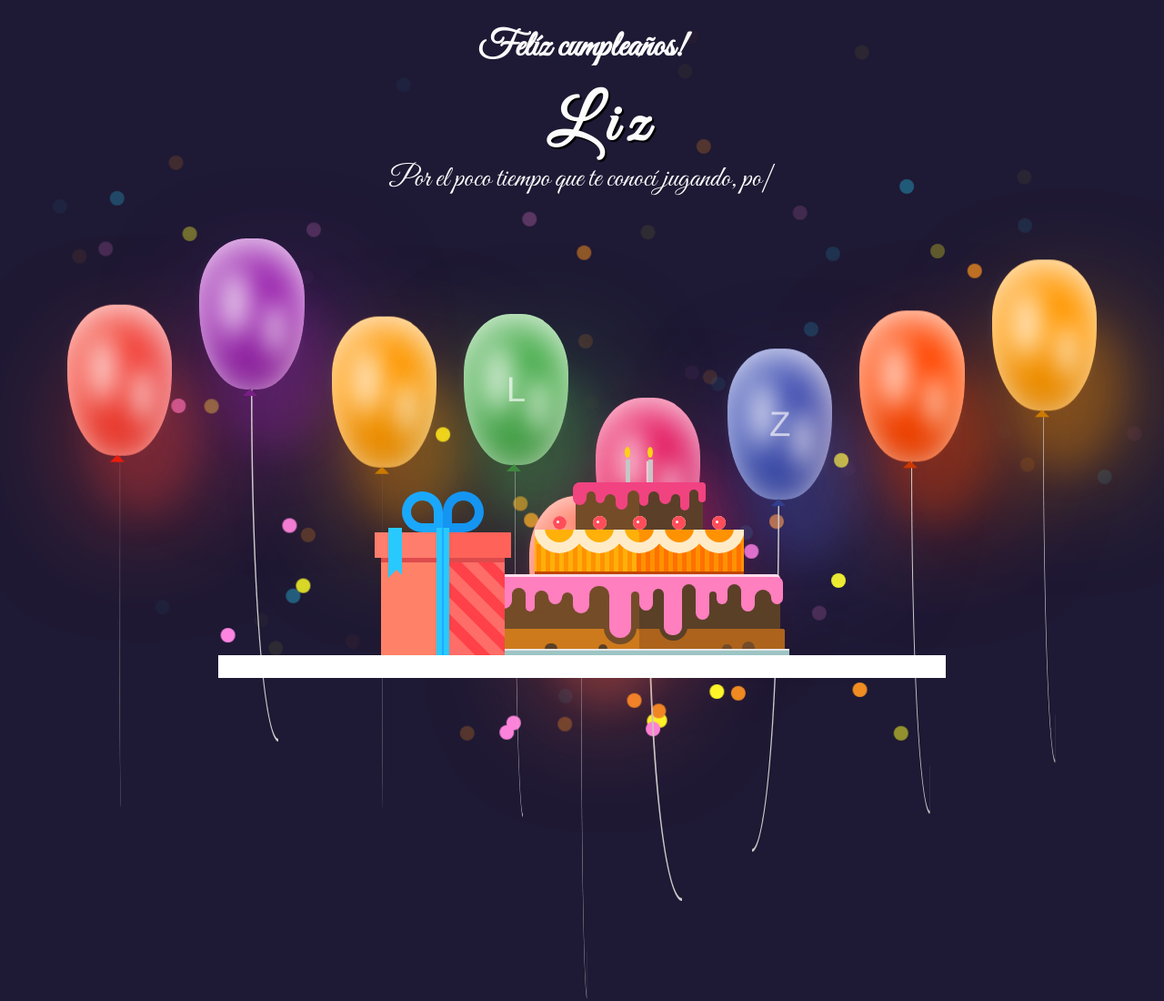
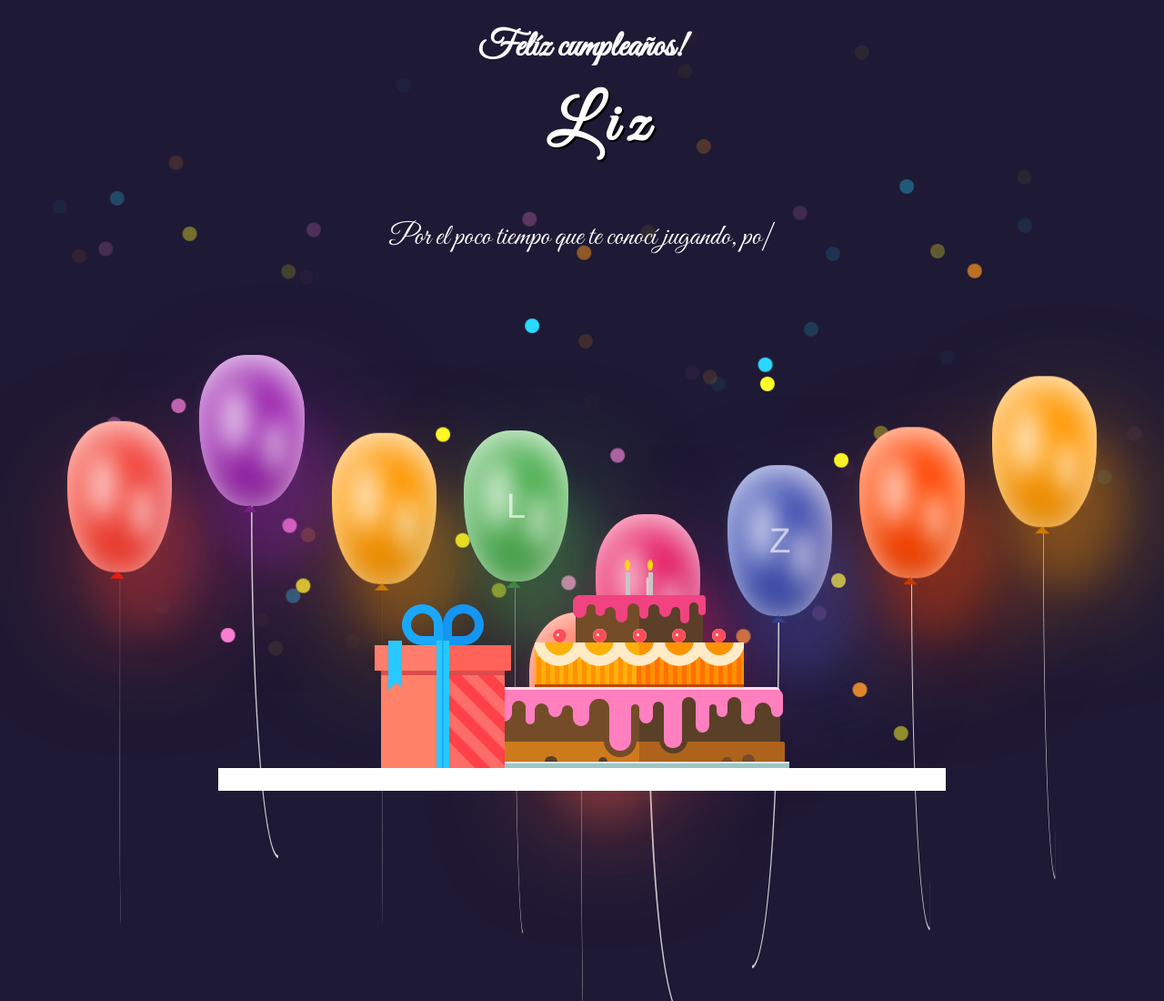
Before and after one commit to tlsluque/liz, a plain HTML site: page index.html in a window 1280 px wide. Shown: the top 1100 px of the page at 91% size. Drawn offline with nearby package versions, Linux system fonts and the light colour scheme.

Commit message:
Update estilos.css

```diff
--- a/estilos.css
+++ b/estilos.css
@@ -57,6 +57,10 @@ h2{
     margin-top: 100px;
     position: relative;
     font-size: 2em;
+}
+.writer{
+    padding:2em;
+    position:absolute;
 }
 .gift {
     position: absolute;
```
